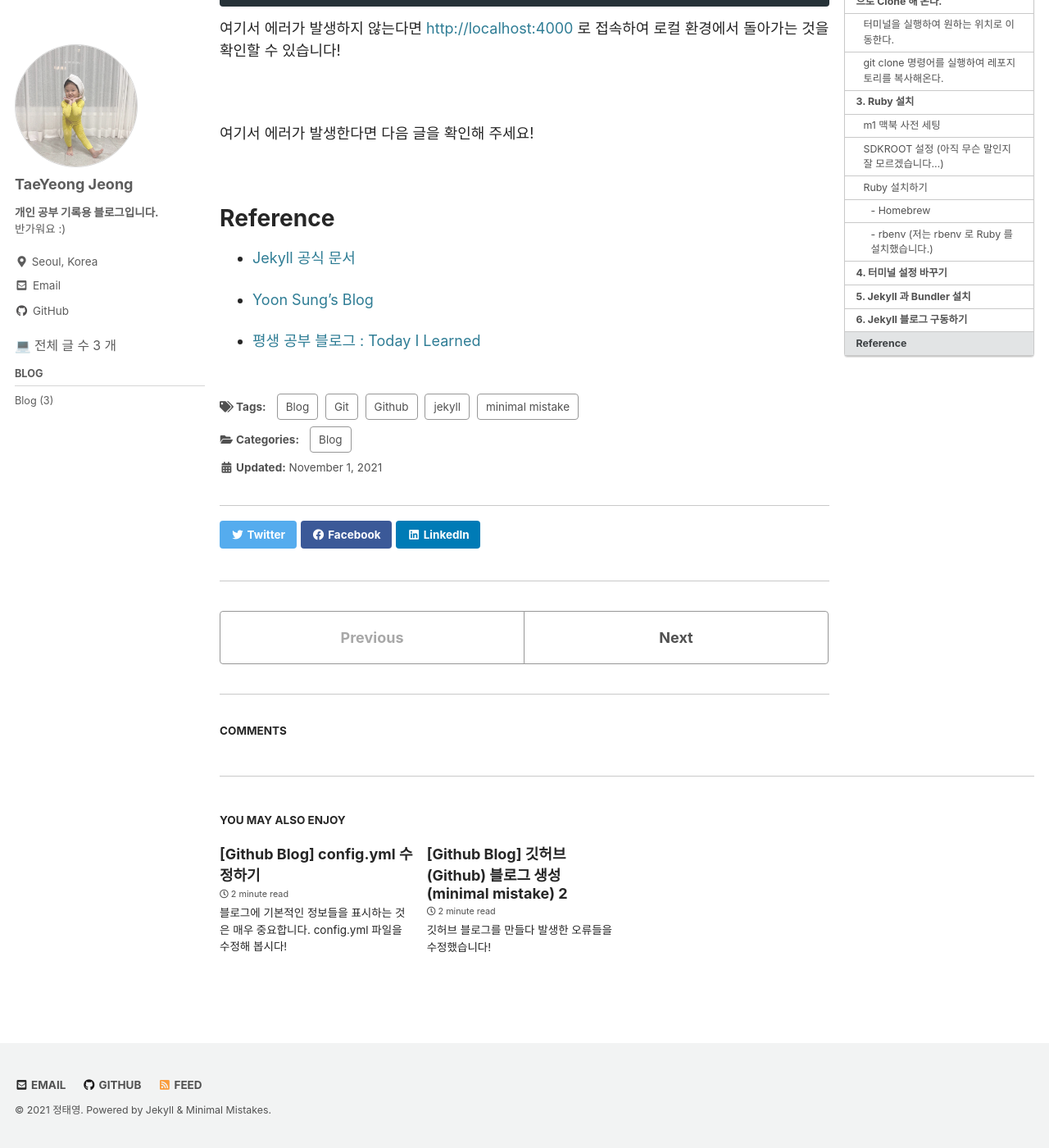
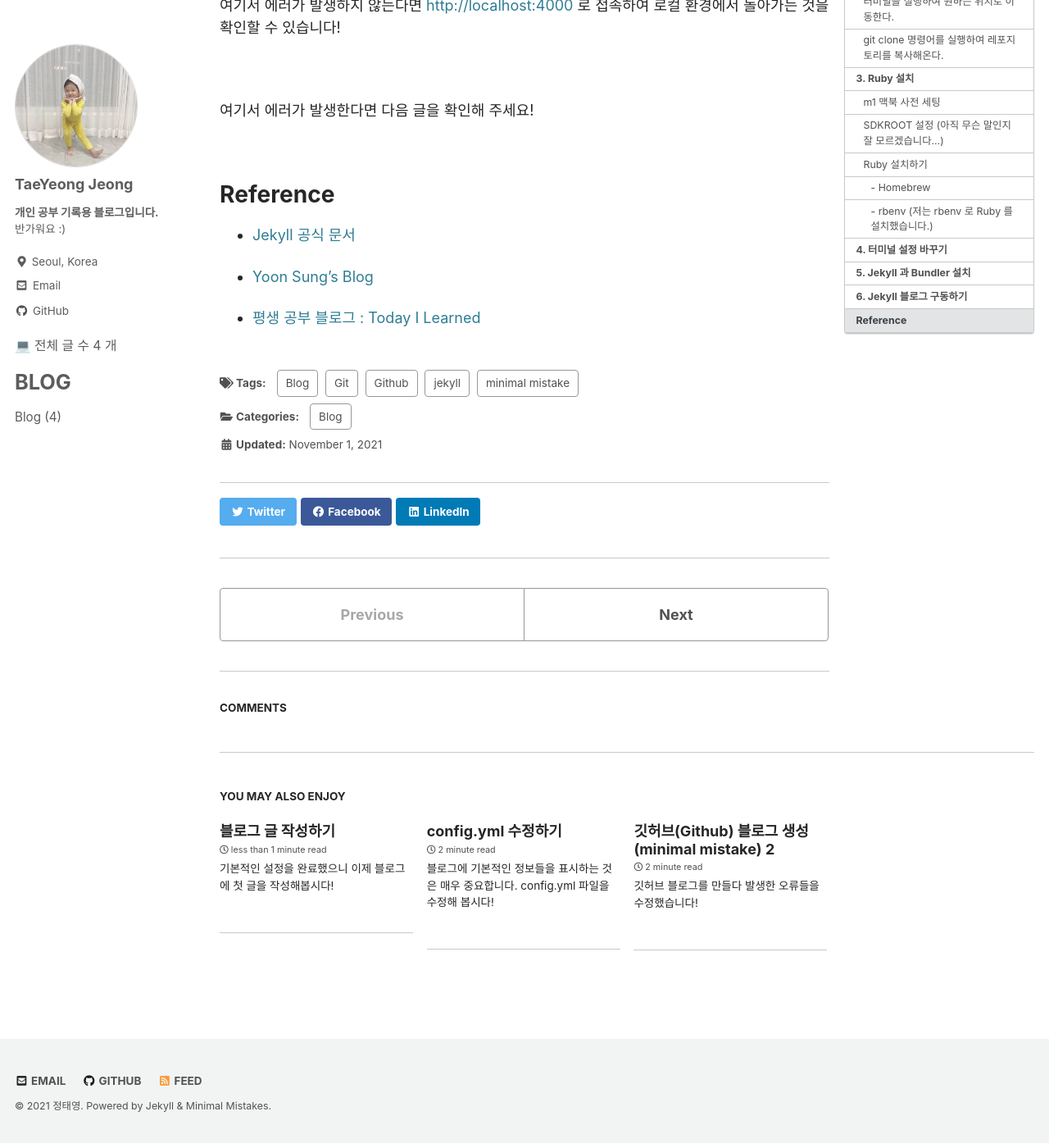
Before and after one commit to dev-taeyeong/test-blog, a Jekyll site: the page built from _posts/Github_Blog/2021-11-01-make-blog-1.md, in a window 1280 px wide and 1400 px high, scrolled down 6370 px. Shown: the whole window at 82% size. Built offline with Jekyll 4.4.1, drawn with Linux system fonts in a browser that asks for light colours; cached includes are drawn as plain includes; comment, search, counter and statistics services are not loaded; some of the changed text lies outside the part shown.

Commit message:
navigation 카테고리 리스트 사이즈 조정, 메인 페이지 게시물 간격 조정

```diff
--- a/_includes/nav_list_main
+++ b/_includes/nav_list_main
@@ -19,7 +19,7 @@
                 <!--category[1].size 로 해당 카테고리를 가진 글의 개수 표시-->
                 {% for category in site.categories %}
                     {% if category[0] == "Blog" %}
-                        <li><a href="/categories/blog" class="">Blog ({{category[1].size}})</a></li>
+                        <li  style="font-size: 0.9em"><a href="/categories/blog" class="">Blog ({{category[1].size}})</a></li>
                     {% endif %}
                 {% endfor %}
             </ul>
--- a/_posts/Github_Blog/2021-11-01-make-blog-1.md
+++ b/_posts/Github_Blog/2021-11-01-make-blog-1.md
@@ -1,5 +1,5 @@
 ---
-title: '[Github Blog] 깃허브(Github) 블로그 생성 (minimal mistake) 1'
+title: '깃허브(Github) 블로그 생성 (minimal mistake) 1'
 excerpt: 'Github 블로그를 만들어 봅시다! Jekyll 테마는 minimal mistake 를 사용했습니다.'
 
 categories:
--- a/_posts/Github_Blog/2021-11-01-make-blog-2.md
+++ b/_posts/Github_Blog/2021-11-01-make-blog-2.md
@@ -1,5 +1,5 @@
 ---
-title: '[Github Blog] 깃허브(Github) 블로그 생성 (minimal mistake) 2'
+title: '깃허브(Github) 블로그 생성 (minimal mistake) 2'
 excerpt: '깃허브 블로그를 만들다 발생한 오류들을 수정했습니다!'
 
 categories:
--- a/_posts/Github_Blog/2021-11-02-config.md
+++ b/_posts/Github_Blog/2021-11-02-config.md
@@ -1,5 +1,5 @@
 ---
-title: '[Github Blog] config.yml 수정하기'
+title: 'config.yml 수정하기'
 excerpt: '블로그에 기본적인 정보들을 표시하는 것은 매우 중요합니다. config.yml 파일을 수정해 봅시다!'
 
 categories:
--- /dev/null
+++ b/_posts/Github_Blog/2021-11-03-blog-posting.md
@@ -0,0 +1,25 @@
+---
+title: '블로그 글 작성하기'
+excerpt: '기본적인 설정을 완료했으니 이제 블로그에 첫 글을 작성해봅시다!'
+
+categories:
+  - Blog
+
+tags:
+  - [Blog, jekyll, Github, Git, minimal mistake]
+
+# author_profile: false # 왼쪽부분 프로필을 띄울 것인지
+
+toc: ture
+# toc_label: '1'
+# toc_icon:
+toc_sticky: true
+
+# share: false
+
+date: 2021-11-01
+last_modified_at: 2021-11-01
+---
+
+<br>
+<br>
--- a/_sass/minimal-mistakes/_archive.scss
+++ b/_sass/minimal-mistakes/_archive.scss
@@ -44,6 +44,7 @@
 }
 
 .archive__item-title {
+  margin-top: 1.5em;
   margin-bottom: 0.25em;
   font-size: 1.7em;
   font-family: $sans-serif-narrow;
@@ -77,6 +78,8 @@
   margin-top: 0;
   font-size: $type-size-6;
 
+  padding-bottom: 3.5em;
+  border-bottom: 1px solid mix(#fff, #262626, 75%);
   & + p {
     text-indent: 0;
   }
--- a/_sass/minimal-mistakes/_navigation.scss
+++ b/_sass/minimal-mistakes/_navigation.scss
@@ -493,10 +493,10 @@
   margin: 0.5rem 0;
   padding: 0.25rem 0;
   font-family: $sans-serif-narrow;
-  font-size: $type-size-6;
+  font-size: 1.5em;
   font-weight: bold;
   text-transform: uppercase;
-  border-bottom: 1px solid $border-color;
+  // border-bottom: 1px solid $border-color;
 }
 
 /*
```
Also changed, not shown: _layouts/home.html (+9 -4 lines).
